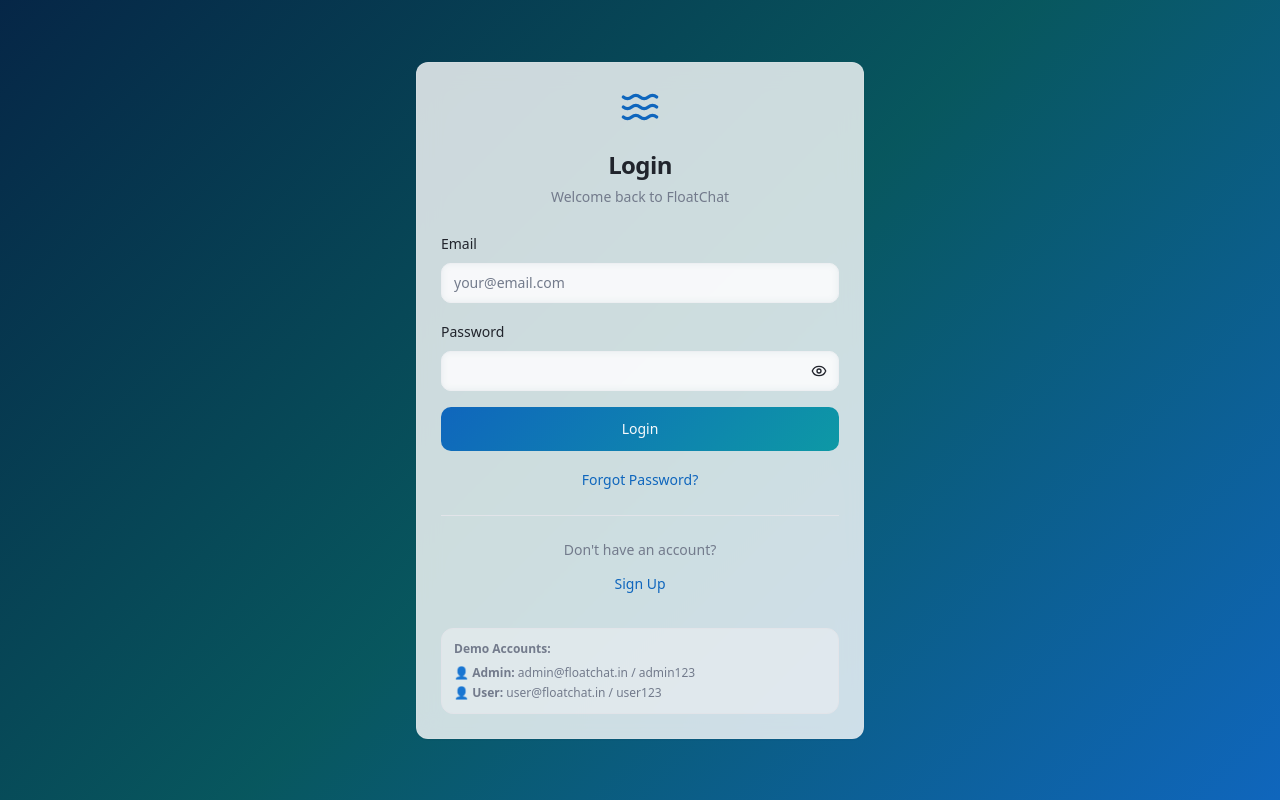
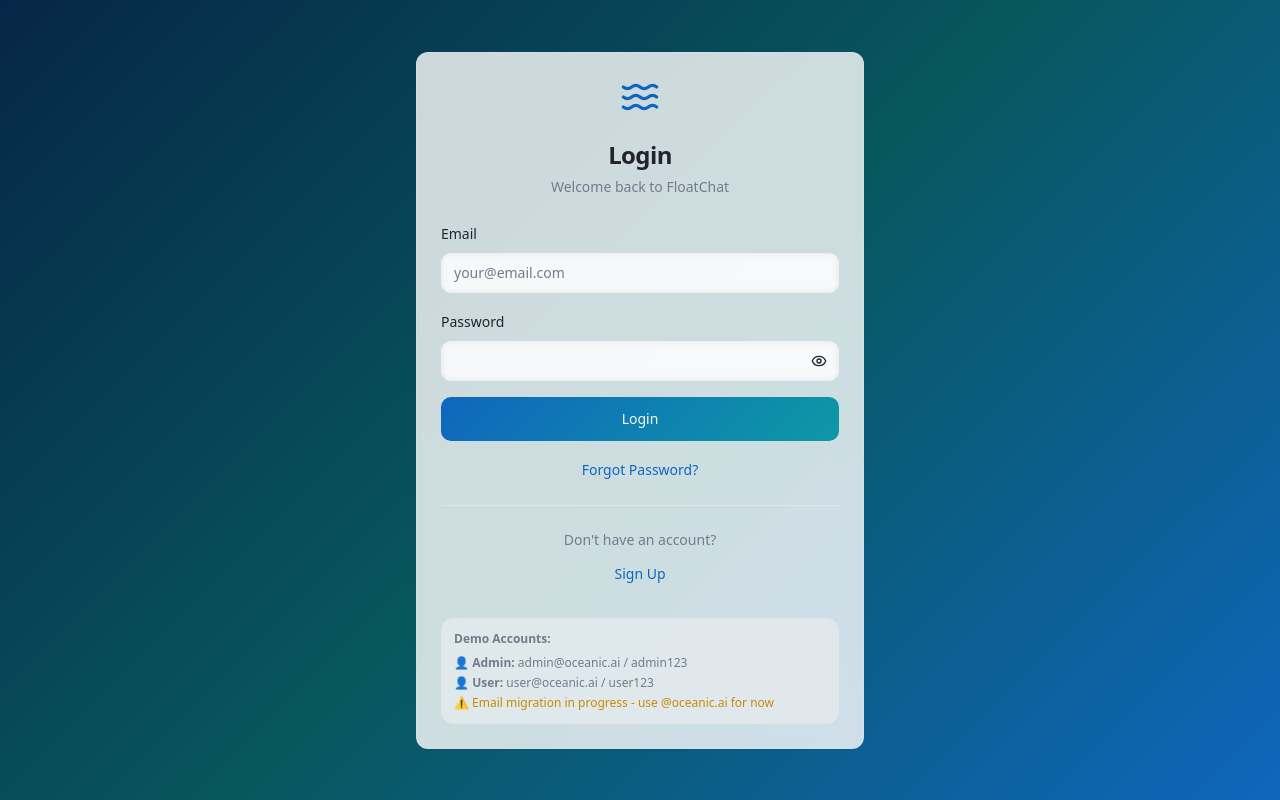
Before and after one commit to NISHAKAR06/FloatChat, a React (Vite) app in the folder frontend/: page /login in a window 1280 px wide. Built offline with nearby package versions, Linux system fonts and the light colour scheme; no server answers; the HTML template or start-up script is replaced by a standard one.

Commit message:
temp: Revert UI to show working @oceanic.ai credentials while backend deploys

```diff
--- a/frontend/src/pages/Login.tsx
+++ b/frontend/src/pages/Login.tsx
@@ -237,10 +237,13 @@
                 </p>
                 <div className="text-xs text-muted-foreground space-y-1">
                   <p>
-                    👤 <strong>Admin:</strong> admin@floatchat.in / admin123
+                    👤 <strong>Admin:</strong> admin@oceanic.ai / admin123
                   </p>
                   <p>
-                    👤 <strong>User:</strong> user@floatchat.in / user123
+                    👤 <strong>User:</strong> user@oceanic.ai / user123
+                  </p>
+                  <p className="text-yellow-600 mt-2">
+                    ⚠️ Email migration in progress - use @oceanic.ai for now
                   </p>
                 </div>
               </div>
```
